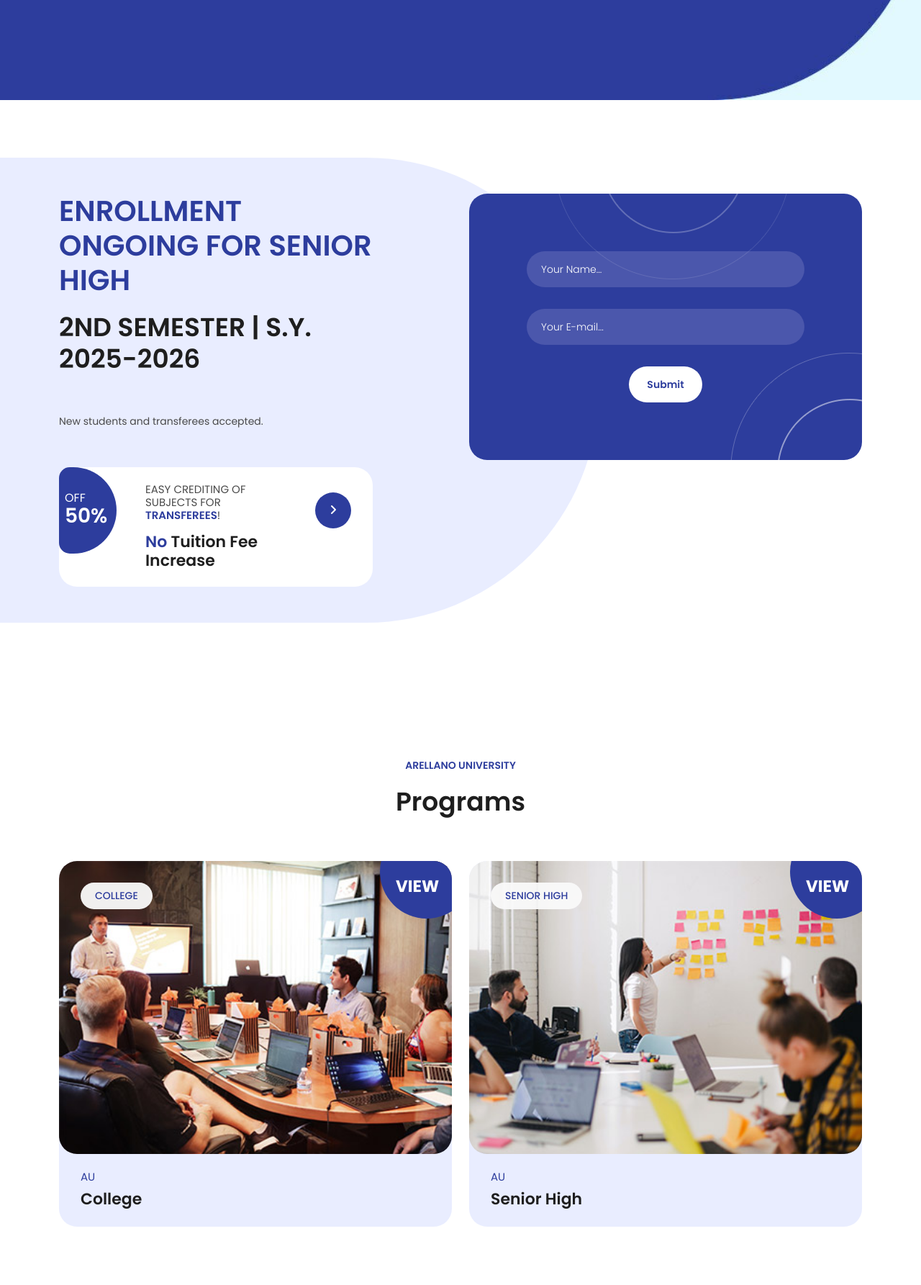
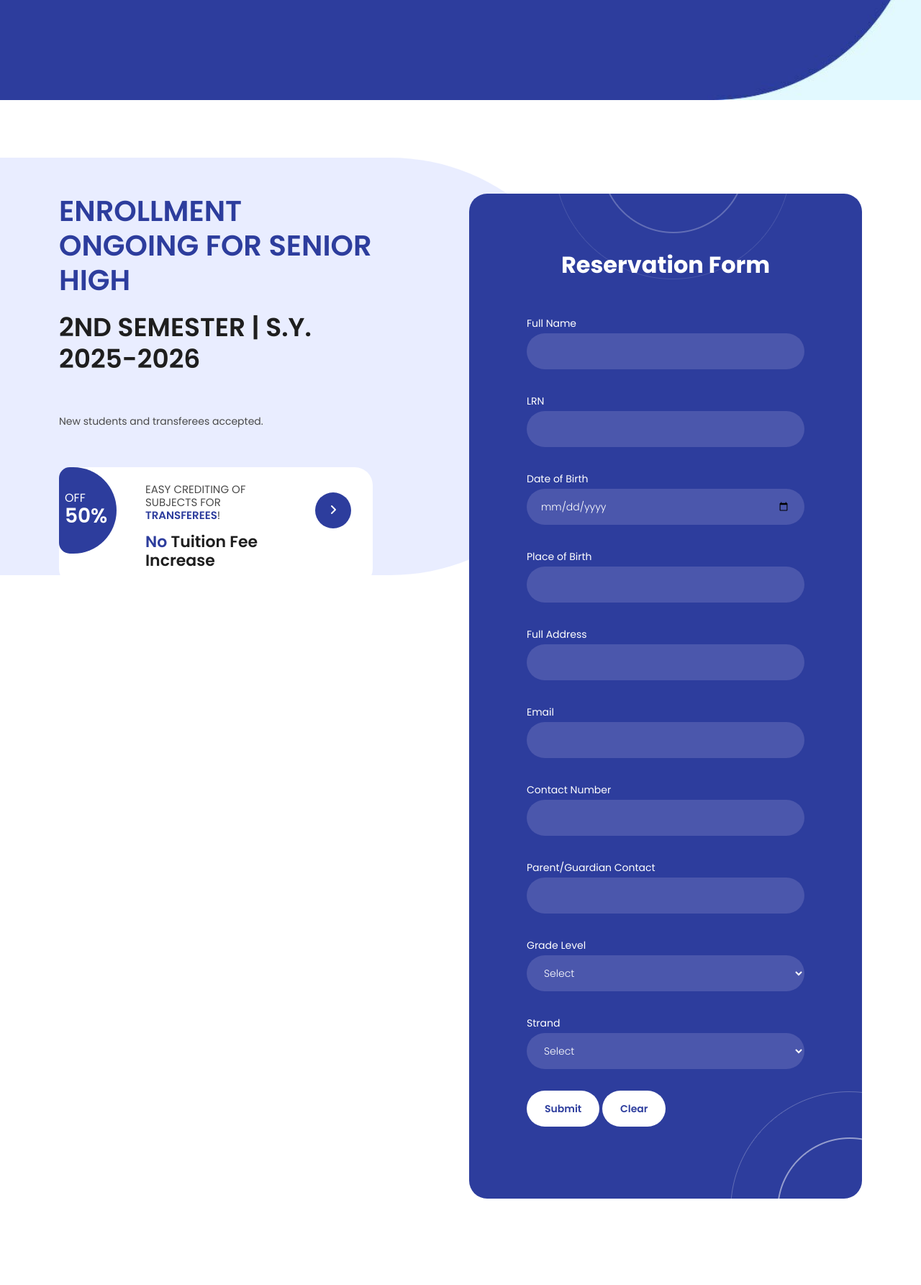
Before and after one commit to riegoheraa-cyber/au-jrc-enrollment-system, a Flask app: page / in a window 1280 px wide. Shown: the part 960-2745 px from the top of the page at 72% size. Run offline with Flask 3, Linux system fonts and the light colour scheme; some libraries are stand-ins or nearby versions.

Commit message:
Merge Reservation form to the updated UI

```diff
--- a/backend/static/assets/css/templatemo-scholar.css
+++ b/backend/static/assets/css/templatemo-scholar.css
@@ -1432,7 +1432,7 @@ Contact Style
   left: 0;
   z-index: -1;
   width: 65%;
-  height: 100%;
+  height: 580px;
   background-color: #8d9dff30;
   content: '';
   border-top-right-radius: 500px;
@@ -1635,6 +1635,93 @@ Contact Style
   font-weight: 400;
 }
 
+#Reservation-form label, #Reservation-page h2 {
+  color: #fff;
+}
+
+#Reservation-form input, #Reservation-form select {
+    width: 100%;
+    height: 50px;
+    border-radius: 25px;
+    background-color: rgba(249, 235, 255, 0.15);
+    border: none;
+    outline: none;
+    font-weight: 300;
+    padding: 0px 20px;
+    font-size: 14px;
+    color: #fff;
+    margin-bottom: 30px;
+    position: relative;
+    z-index: 3;
+  }
+
+  #Reservation-form input::placeholder {
+    color: #fff;
+  }
+
+  #Reservation-form textarea {
+    width: 100%;
+    height: 120px;
+    border-radius: 25px;
+    background-color: rgba(249, 235, 255, 0.15);
+    border: none;
+    outline: none;
+    font-weight: 300;
+    padding: 20px;
+    font-size: 14px;
+    color: #fff;
+    margin-bottom: 30px;
+    position: relative;
+    z-index: 3;
+  }
+
+  #Reservation-form textarea::placeholder {
+    color: #fff;
+  }
+
+  #Reservation-form button {
+    border: none;
+    height: 50px;
+    font-size: 14px;
+    font-weight: 600;
+    background-color: #fff;
+    padding: 0px 25px;
+    border-radius: 25px;
+    color: #2d3d9d;
+    transition: all .4s;
+    position: relative;
+    z-index: 3;
+  }
+
+  #Reservation-form button:hover {
+    opacity: 0.8;
+  }
+
+  .contact-us-content .more-info {
+    text-align: center;
+    background: rgb(85,0,227);
+    background: linear-gradient(90deg, rgba(85,0,227,1) 0%, rgba(198,61,255,1) 100%);
+    border-radius: 0px 0px 23px 23px;
+    padding: 45px 30px 15px 30px;
+  }
+
+  .contact-us-content .more-info .info-item {
+    text-align: center;
+    margin-bottom: 30px;
+  }
+
+  .contact-us-content .more-info i {
+    font-size: 32px;
+    color: #fff;
+    margin-bottom: 15px;
+  }
+
+  .contact-us-content .more-info h4 a {
+    color: #fff;
+    font-size: 16px;
+    font-weight: 400;
+  }
+
 /*
 ---------------------------------------------
 Footer Style
@@ -2031,6 +2118,12 @@ body {
   line-height: unset;
 }
 
+#Reservation-message {
+  padding-top: 20px ;
+    text-align: center;
+    color: #fff;
+}
+
 /* Hover behavior (desktop only) */
 @media (min-width: 992px) {
   .nav-item.dropdown:hover > .dropdown-menu {
--- a/backend/static/assets/js/custom.js
+++ b/backend/static/assets/js/custom.js
@@ -139,6 +139,7 @@
 	            scrollTop: (target.offset().top) - 79
 	        }, 500, 'swing', function () {
 	            window.location.hash = target;
+				console.log('target=', target);
 	            $(document).on("scroll", onScroll);
 	        });
 	    });
--- a/backend/templates/index.html
+++ b/backend/templates/index.html
@@ -79,6 +79,7 @@ https://templatemo.com/tm-586-scholar
                         </div>
                       </li>
                       <li class="scroll-to-section"><a href="#events">Events</a></li>
+                      <li class="scroll-to-section"><a href="#about-us">About Us</a></li>
                       <li class="scroll-to-section"><a href="#contact" class="register-now">Reserve Now</a></li>
                     </ul>
                     <a class='menu-trigger'>
@@ -143,7 +144,7 @@ https://templatemo.com/tm-586-scholar
   <div class="contact-us section" id="contact">
     <div class="container">
       <div class="row">
-        <div class="col-lg-6  align-self-center">
+        <div class="col-lg-6">
           <div class="section-heading">
             <h1>ENROLLMENT ONGOING FOR SENIOR HIGH</h1>
             <h2>2ND SEMESTER | S.Y. 2025-2026</h2>
@@ -158,7 +159,90 @@ https://templatemo.com/tm-586-scholar
         </div>
         <div class="col-lg-6">
           <div class="contact-us-content">
-            <form id="contact-form" action="" method="post">
+              <!-- ENROLLMENT -->
+        <section id="Reservation-page" class="page">
+            <h2 class="text-center mb-5">Reservation Form</h2>
+                <form id="Reservation-form">
+                    <p class="form-row">
+                        <label>Full Name</label>
+                        <input name="fullName" required minlength="8" maxlength="60" pattern="[A-Za-zÀ-ÿÑñ\s\.\-]+"
+                            title="Letters, spaces, and hyphen only (8–60 characters).">
+                    </p>
+
+                    <p class="form-row">
+                        <label>LRN</label>
+                        <input name="lrn" required inputmode="numeric" maxlength="12" pattern="\d{12}"
+                            title="LRN must be exactly 12 digits.">
+                    </p>
+
+                    <p class="form-row">
+                        <label>Date of Birth</label>
+                        <input type="date" name="dob" required>
+                    </p>
+
+                    <p class="form-row">
+                        <label>Place of Birth</label>
+                        <input name="pob" required>
+                    </p>
+
+                    <p class="form-row">
+                        <label>Full Address</label>
+                        <input name="address" required>
+                    </p>
+
+                    <p class="form-row">
+                        <label>Email</label>
+                        <input type="email" name="email" required>
+                    </p>
+
+                    <p class="form-row">
+                        <label>Contact Number</label>
+                        <input name="contact" required inputmode="numeric" maxlength="11" pattern="09\d{9}"
+                            title="Must start with 09 and be 11 digits (e.g., 09123456789).">
+                    </p>
+
+                    <p class="form-row">
+                        <label>Parent/Guardian Contact</label>
+                        <input name="guardianContact" required inputmode="numeric" maxlength="11" pattern="09\d{9}"
+                            title="Must start with 09 and be 11 digits (e.g., 09123456789).">
+                    </p>
+
+                    <p class="form-row">
+                        <label>Grade Level</label>
+                        <select name="gradeLevel" required>
+                            <option value="">Select</option>
+                            <option value="11">Grade 11</option>
+                            <option value="12">Grade 12</option>
+                        </select>
+                    </p>
+
+                    <p class="form-row">
+                        <label>Strand </label>
+                        <select id="strand" name="strand" required>
+                            <option value="">Select</option>
+                            <option>ABM</option>
+                            <option>STEM</option>
+                            <option>HUMSS</option>
+                            <option>GAS</option>
+                            <option>TVL</option>
+                        </select>
+                    </p>
+                    <p class="form-row">
+                    <div id="tvlWrap" style="display:none; margin-top:10px;">
+                        <label>TVL Specialization</label>
+                        <select id="tvlSpec" name="tvlSpec">
+                            <option value="" selected disabled>Select TVL specialization</option>
+                        </select>
+                    </div>
+                    </p>
+                    <p class="center">
+                        <button type="submit" class="btn-success">Submit</button>
+                        <button type="reset">Clear</button>
+                    </p>
+                </form>
+                <p id="Reservation-message"></p>
+            </section>
+            <!-- <form id="contact-form" action="" method="post">
               <div class="row">
                 <div class="col-lg-12">
                   <fieldset>
@@ -176,7 +260,7 @@ https://templatemo.com/tm-586-scholar
                   </fieldset>
                 </div>
               </div>
-            </form>
+            </form> -->
           </div>
         </div>
       </div>
@@ -402,7 +486,7 @@ https://templatemo.com/tm-586-scholar
     </div>
   </div>
 
-  <div class="section about-us">
+  <div class="section about-us" id="about-us">
     <div class="container">
       <div class="row">
         <div class="col-lg-6 offset-lg-1">
@@ -501,6 +585,7 @@ https://templatemo.com/tm-586-scholar
 
   <!-- Scripts -->
   <!-- Bootstrap core JavaScript -->
+  <script src="../static/script.js"></script>
   <script src="../static/vendor/jquery/jquery.min.js"></script>
   <script src="https://cdn.jsdelivr.net/npm/popper.js@1.16.1/dist/umd/popper.min.js"></script>
   <script src="../static/vendor/bootstrap/js/bootstrap.min.js"></script>
```
Also changed, not shown: backend/static/script.js (+56 -56 lines).
